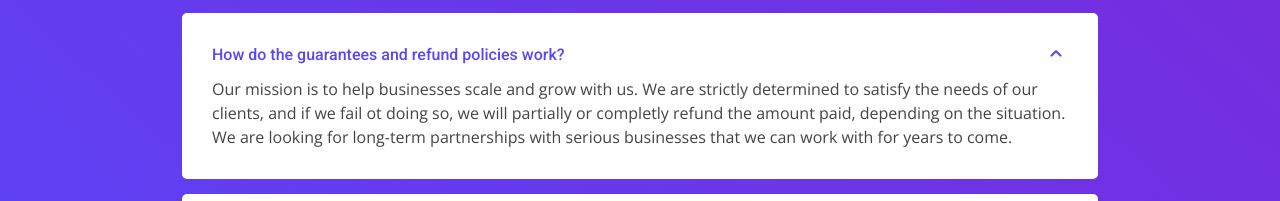
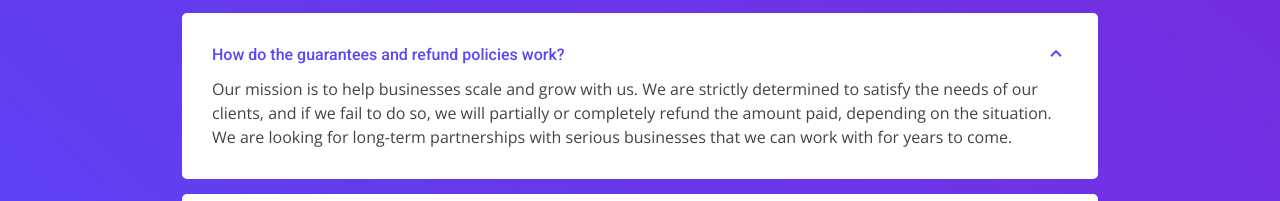
Before and after one commit to Lucasiocco/RekonMedia, a plain HTML site: page RekonMedia/index.html in a window 1280 px wide. Both pictures are taken after a click on the link "How do the guarantees and refund policies work?". Shown: the part 4475-4676 px from the top of the page. Drawn offline with nearby package versions, Linux system fonts and the light colour scheme; a script that the page names is missing.

Commit message:
Se soluciono imagen about, se modificaron faqs

```diff
--- a/RekonMedia/index.html
+++ b/RekonMedia/index.html
@@ -454,7 +454,7 @@
               <a data-bs-toggle="collapse" data-bs-target="#faq-list-3" class="collapse">How do the guarantees and refund policies work? <i class="bx bx-chevron-down icon-show"></i><i class="bx bx-chevron-up icon-close"></i></a>
               <div id="faq-list-3" class="collapse" data-bs-parent=".faq-list">
                 <p>
-                  Our mission is to help businesses scale and grow with us. We are strictly determined to satisfy the needs of our clients, and if we fail ot doing so, we will partially or completly refund the amount paid, depending on the situation. We are looking for long-term partnerships with serious businesses that we can work with for years to come.
+                  Our mission is to help businesses scale and grow with us. We are strictly determined to satisfy the needs of our clients, and if we fail to do so, we will partially or completely refund the amount paid, depending on the situation. We are looking for long-term partnerships with serious businesses that we can work with for years to come.
                 </p>
               </div>
             </li>
```
Also changed, not shown: index.html (+1 -1 lines), RekonMedia/assets/img/about.jpg (deleted), RekonMedia/assets/img/about.png (added).
